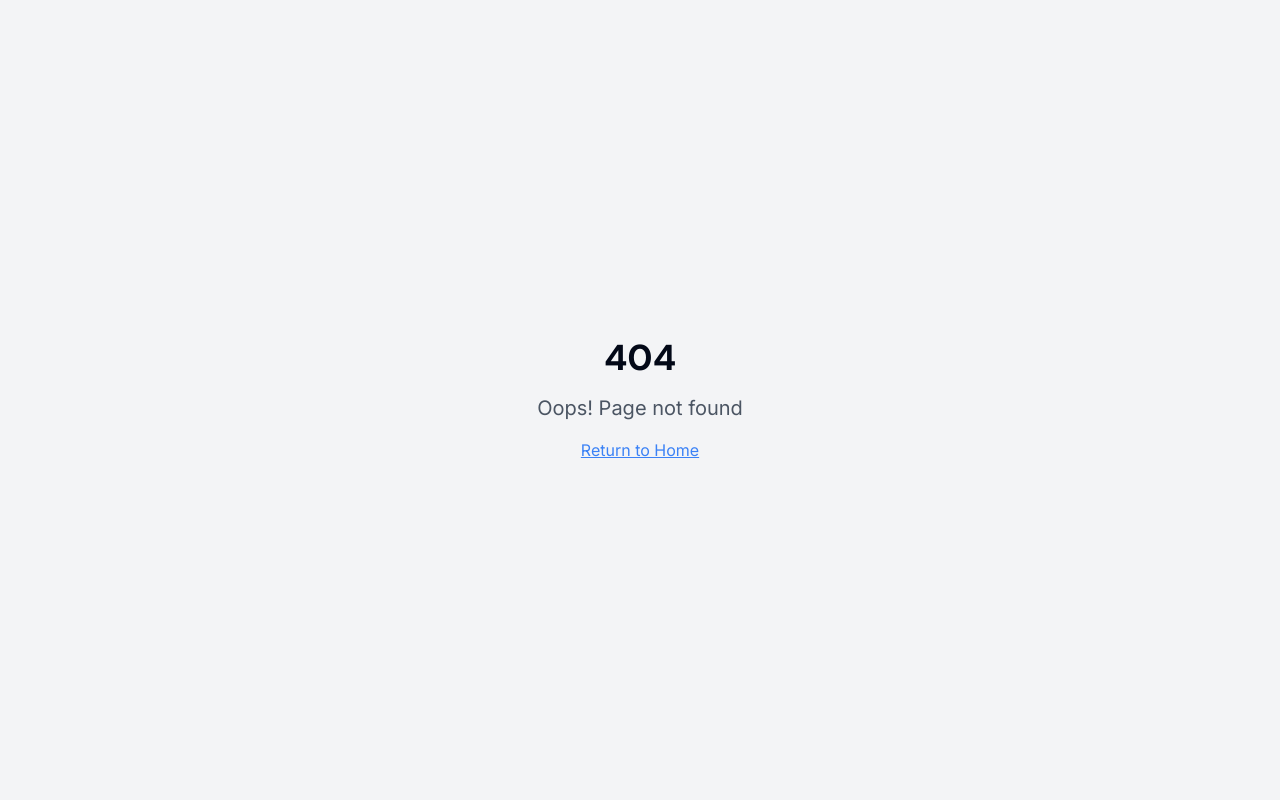
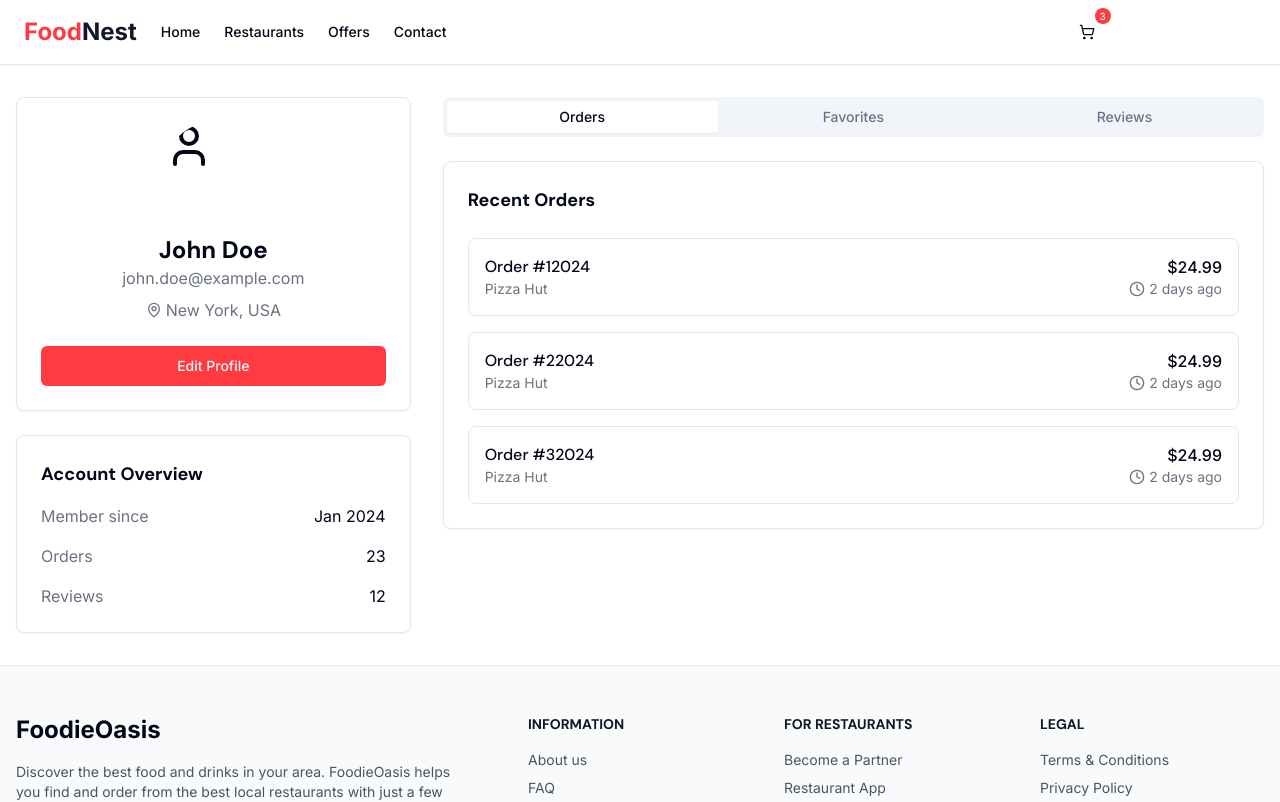
Before and after one commit to bipate7/foodie-oasis-delivery-app, a React (Vite) app: page /profile in a window 1280 px wide. Before the commit this address had no page. Shown: the top 802 px of the page. Built offline with nearby package versions, Linux system fonts and the light colour scheme.

Commit message:
Add new pages and footer
Implement login, signup, user pages and a creative footer.

```diff
--- a/src/App.tsx
+++ b/src/App.tsx
@@ -8,6 +8,7 @@ import Index from "./pages/Index";
 import Login from "./pages/Login";
 import Signup from "./pages/Signup";
 import Restaurants from "./pages/Restaurants";
+import UserProfile from "./pages/UserProfile";
 import NotFound from "./pages/NotFound";
 
 const queryClient = new QueryClient();
@@ -23,7 +24,7 @@ const App = () => (
           <Route path="/login" element={<Login />} />
           <Route path="/signup" element={<Signup />} />
           <Route path="/restaurants" element={<Restaurants />} />
-          {/* ADD ALL CUSTOM ROUTES ABOVE THE CATCH-ALL "*" ROUTE */}
+          <Route path="/profile" element={<UserProfile />} />
           <Route path="*" element={<NotFound />} />
         </Routes>
       </BrowserRouter>
--- a/src/components/layout/Header.tsx
+++ b/src/components/layout/Header.tsx
@@ -1,4 +1,3 @@
-
 import { useState } from 'react';
 import { Link } from 'react-router-dom';
 import { Button } from '@/components/ui/button';
@@ -42,7 +41,7 @@ const Header = () => {
             </Button>
           </Link>
 
-          <Link to="/login">
+          <Link to="/profile">
             <Button variant="ghost" size="icon" className="animate-fade-in">
               <User className="w-5 h-5" />
             </Button>
@@ -53,7 +52,6 @@ const Header = () => {
           </Link>
         </div>
 
-        {/* Mobile menu button */}
         <div className="flex items-center space-x-2 md:hidden">
           <Link to="/cart">
             <Button variant="ghost" size="icon" className="relative">
@@ -72,7 +70,6 @@ const Header = () => {
         </div>
       </div>
 
-      {/* Mobile menu */}
       {isMenuOpen && (
         <div className="flex flex-col p-4 space-y-4 border-t md:hidden animate-fade-in">
           <div className="relative">
--- /dev/null
+++ b/src/pages/UserProfile.tsx
@@ -0,0 +1,148 @@
+
+import Layout from '@/components/layout/Layout';
+import { Avatar } from '@/components/ui/avatar';
+import { Button } from '@/components/ui/button';
+import { Card, CardContent, CardHeader } from '@/components/ui/card';
+import { Tabs, TabsContent, TabsList, TabsTrigger } from '@/components/ui/tabs';
+import { User, MapPin, Clock, Heart } from 'lucide-react';
+
+const UserProfile = () => {
+  return (
+    <Layout>
+      <div className="container px-4 py-8 mx-auto">
+        <div className="grid gap-8 md:grid-cols-3">
+          {/* Profile Sidebar */}
+          <div className="space-y-6">
+            <Card className="animate-fade-in">
+              <CardContent className="p-6">
+                <div className="flex flex-col items-center text-center">
+                  <Avatar className="w-24 h-24">
+                    <User className="w-12 h-12" />
+                  </Avatar>
+                  <h2 className="mt-4 text-2xl font-bold">John Doe</h2>
+                  <p className="text-gray-500">john.doe@example.com</p>
+                  <div className="flex items-center mt-2 text-gray-500">
+                    <MapPin className="w-4 h-4 mr-1" />
+                    <span>New York, USA</span>
+                  </div>
+                  <Button className="w-full mt-6 bg-foodnest-500 hover:bg-foodnest-600">
+                    Edit Profile
+                  </Button>
+                </div>
+              </CardContent>
+            </Card>
+
+            <Card className="animate-fade-in">
+              <CardContent className="p-6">
+                <h3 className="mb-4 text-lg font-semibold">Account Overview</h3>
+                <div className="space-y-4">
+                  <div className="flex items-center justify-between">
+                    <span className="text-gray-500">Member since</span>
+                    <span>Jan 2024</span>
+                  </div>
+                  <div className="flex items-center justify-between">
+                    <span className="text-gray-500">Orders</span>
+                    <span>23</span>
+                  </div>
+                  <div className="flex items-center justify-between">
+                    <span className="text-gray-500">Reviews</span>
+                    <span>12</span>
+                  </div>
+                </div>
+              </CardContent>
+            </Card>
+          </div>
+
+          {/* Main Content */}
+          <div className="md:col-span-2">
+            <Tabs defaultValue="orders" className="animate-fade-in">
+              <TabsList className="w-full">
+                <TabsTrigger value="orders" className="flex-1">Orders</TabsTrigger>
+                <TabsTrigger value="favorites" className="flex-1">Favorites</TabsTrigger>
+                <TabsTrigger value="reviews" className="flex-1">Reviews</TabsTrigger>
+              </TabsList>
+
+              <TabsContent value="orders" className="mt-6">
+                <Card>
+                  <CardHeader>
+                    <h3 className="text-lg font-semibold">Recent Orders</h3>
+                  </CardHeader>
+                  <CardContent>
+                    <div className="space-y-4">
+                      {[1, 2, 3].map((order) => (
+                        <div key={order} className="flex items-center p-4 border rounded-lg">
+                          <div className="flex-1">
+                            <h4 className="font-medium">Order #{order}2024</h4>
+                            <p className="text-sm text-gray-500">Pizza Hut</p>
+                          </div>
+                          <div className="text-right">
+                            <p className="font-medium">$24.99</p>
+                            <div className="flex items-center text-sm text-gray-500">
+                              <Clock className="w-4 h-4 mr-1" />
+                              <span>2 days ago</span>
+                            </div>
+                          </div>
+                        </div>
+                      ))}
+                    </div>
+                  </CardContent>
+                </Card>
+              </TabsContent>
+
+              <TabsContent value="favorites" className="mt-6">
+                <Card>
+                  <CardHeader>
+                    <h3 className="text-lg font-semibold">Favorite Restaurants</h3>
+                  </CardHeader>
+                  <CardContent>
+                    <div className="space-y-4">
+                      {[1, 2, 3].map((fav) => (
+                        <div key={fav} className="flex items-center p-4 border rounded-lg">
+                          <div className="flex-1">
+                            <h4 className="font-medium">Restaurant {fav}</h4>
+                            <p className="text-sm text-gray-500">Italian • $$</p>
+                          </div>
+                          <Heart className="w-6 h-6 text-foodnest-500 fill-current" />
+                        </div>
+                      ))}
+                    </div>
+                  </CardContent>
+                </Card>
+              </TabsContent>
+
+              <TabsContent value="reviews" className="mt-6">
+                <Card>
+                  <CardHeader>
+                    <h3 className="text-lg font-semibold">Your Reviews</h3>
+                  </CardHeader>
+                  <CardContent>
+                    <div className="space-y-4">
+                      {[1, 2, 3].map((review) => (
+                        <div key={review} className="p-4 border rounded-lg">
+                          <div className="flex items-center justify-between mb-2">
+                            <h4 className="font-medium">Restaurant {review}</h4>
+                            <div className="flex">
+                              {[...Array(5)].map((_, i) => (
+                                <span key={i} className="text-yellow-400">★</span>
+                              ))}
+                            </div>
+                          </div>
+                          <p className="text-sm text-gray-600">
+                            Great food and excellent service! Would definitely recommend.
+                          </p>
+                          <p className="mt-2 text-sm text-gray-500">Posted 2 weeks ago</p>
+                        </div>
+                      ))}
+                    </div>
+                  </CardContent>
+                </Card>
+              </TabsContent>
+            </Tabs>
+          </div>
+        </div>
+      </div>
+    </Layout>
+  );
+};
+
+export default UserProfile;
```
